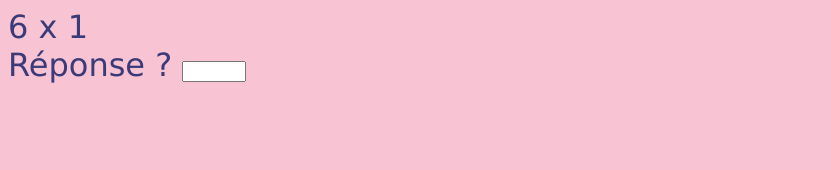
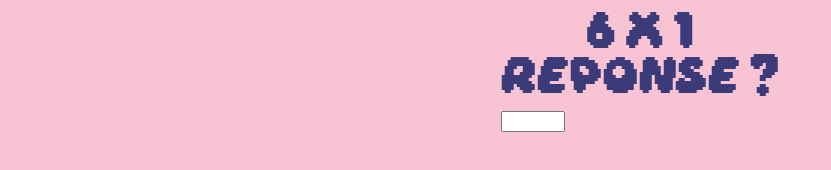
Before and after one commit to Aytan-sudo/html_multiplication, a plain HTML site: page index.html in a window 1280 px wide. Both pictures are taken after a click on the button "Start". Shown: the whole page, without its empty margins (0-831 px from the left). Drawn offline with Linux system fonts and the light colour scheme; a web font is replaced by a local one.

Commit message:
new file:   img/Daydream.ttf modified:   index.html

```diff
--- a/index.html
+++ b/index.html
@@ -5,15 +5,17 @@
         <script src="script.js" defer></script>
     </head>
     <body>
+    <div id="main">
         <div id="diamonds"></div>
 
         <div id="question">
             <span id = "NumA"></span> x <span id="NumB"></span>
         </div>
 
-        <div id="answer">Réponse ?
+        <div id="answer">Reponse ? <br>
             <input type="number" onfocus="this.value=''" id="submitting_answer" min=0 max=100 />
         </div>
 
         <div id="start_box"><button id="start">Start</button></div>
+    </div>
     </body>
```
Also changed, not shown: img/Daydream.ttf (added).
